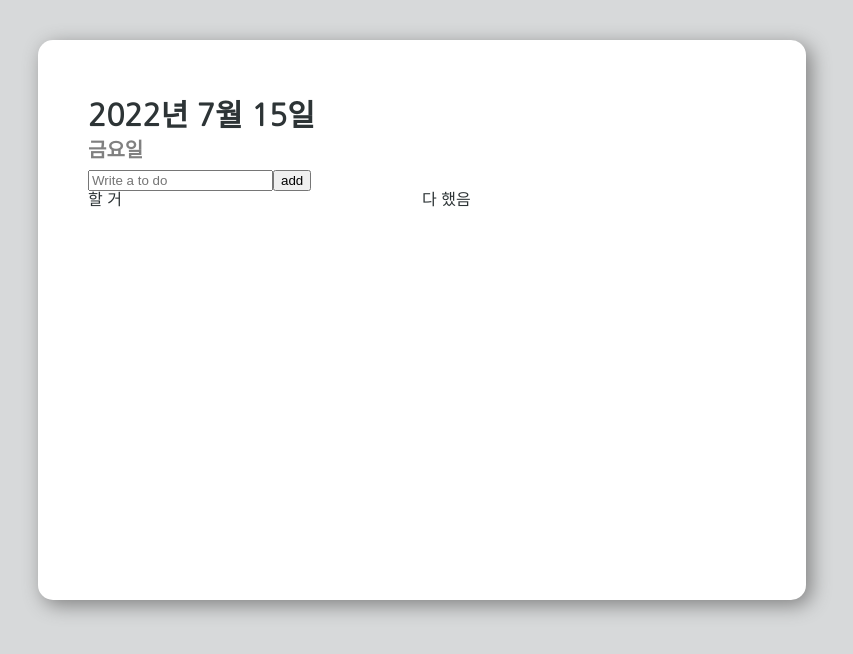
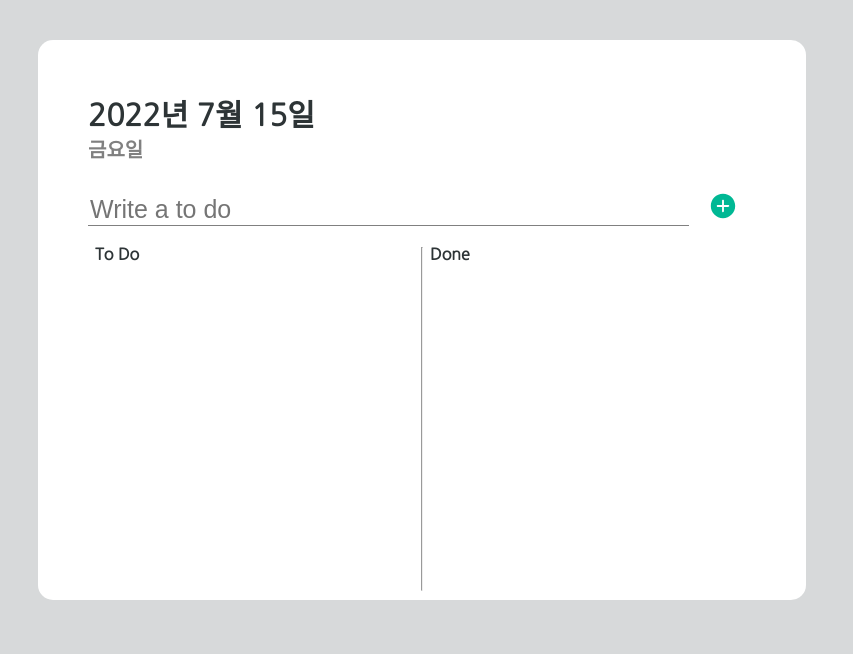
Before and after one commit to juhui88/todo-app, a React (Create React App) app: page / in a window 1280 px wide. Shown: the top 654 px of the page, without its empty margins (218-1071 px from the left). Built offline with nearby package versions, Linux system fonts and the light colour scheme.

Commit message:
css 완료

```diff
--- a/src/componenets/CreateToDo.tsx
+++ b/src/componenets/CreateToDo.tsx
@@ -1,10 +1,37 @@
 import { useForm } from "react-hook-form";
 import { useRecoilState } from "recoil";
+import styled from "styled-components";
 import { Categories, toDoState } from "./atom";
+import {IoIosAddCircle} from "react-icons/io";
 
 interface IForm {
     toDo: string;
   }
+
+const ToDoForm = styled.form`
+  width: 100%;
+  margin:10px 0 10px 0;
+  display: flex;
+  align-items: center;
+
+
+`
+const ToDoInput = styled.input`
+    border: none;
+    width: 90%;
+    font-size: 25px;
+    border-bottom: 1px solid gray;
+`
+const ToDoBtn = styled.button`
+    border: none;
+    background:none;
+    width:10%;
+    &:hover {
+        cursor: pointer;
+    }
+    font-size: 30px;
+    color: ${props =>props.theme.accentColor};
+`
 
 
 function CreateToDo() {
@@ -20,15 +47,15 @@ function CreateToDo() {
       };
     return (
         <div>
-            <form onSubmit={handleSubmit(handleValid)}>
-                <input {...register("toDo",
+            <ToDoForm onSubmit={handleSubmit(handleValid)}>
+                <ToDoInput {...register("toDo",
                     {
                         required: "Please write a To Do",
                     })}
                         placeholder="Write a to do"
                 />
-                <button>add</button>
-            </form>
+                <ToDoBtn><IoIosAddCircle/></ToDoBtn>
+            </ToDoForm>
         </div>
     )
 }
--- a/src/componenets/ToDo.tsx
+++ b/src/componenets/ToDo.tsx
@@ -1,7 +1,31 @@
 import React from "react";
 import { useSetRecoilState } from "recoil";
 import { Categories, IToDo, toDoState } from "./atom";
-import { BsCheckLg, BsFillArrowLeftSquareFill } from "react-icons/bs";
+import { BsCheckLg} from "react-icons/bs";
+import {FaArrowLeft} from"react-icons/fa";
+import {MdDeleteOutline} from "react-icons/md"
+import styled from "styled-components";
+
+const ToDoItem = styled.li`
+    margin: 10px 0 10px 0;
+    display: grid;
+    grid-template-columns: 1fr 6fr 1fr;
+`
+const ToDoItemBtn = styled.button`
+    background: none;
+    border:none;
+    color: #cbcbcb;
+    &:hover {
+        transition: all ease 0.2s 0s;
+        color: ${props => props.theme.accentColor};
+        cursor: pointer;
+    }
+`
+const ToDoItemDelBtn = styled(ToDoItemBtn)`
+    &:hover {
+        color: ${props => props.theme.textColor};
+    }
+`
 
 function ToDo({text, id, category}:IToDo) {
     const setToDos = useSetRecoilState(toDoState);
@@ -20,13 +44,13 @@ function ToDo({text, id, category}:IToDo) {
         }))
     }
     return (
-        <li>
+        <ToDoItem>
             {category === "TO_DO" ?
-                <button name = {Categories.DONE} onClick = {onChangeCategory}><BsCheckLg/></button> :
-                <button name = {Categories.TO_DO} onClick = {onChangeCategory}><BsFillArrowLeftSquareFill/></button>}
+                <ToDoItemBtn name = {Categories.DONE} onClick = {onChangeCategory}><BsCheckLg/></ToDoItemBtn> :
+                <ToDoItemBtn name = {Categories.TO_DO} onClick = {onChangeCategory}><FaArrowLeft/></ToDoItemBtn>}
             <span>{text}</span>
-            <button onClick={onDelete}>❌</button>
-        </li>
+            <ToDoItemDelBtn onClick={onDelete}><MdDeleteOutline/></ToDoItemDelBtn>
+        </ToDoItem>
     )
 }
 
--- a/src/componenets/ToDoList.tsx
+++ b/src/componenets/ToDoList.tsx
@@ -13,11 +13,11 @@ const Container = styled.div`
     height: 70vh;
     background: ${props => props.theme.itemBgColor};
     border-radius: 15px;
-    box-shadow: 5px 5px 20px gray;
     padding: 50px;
 `
 const Title = styled.div`
     font-size: 30px;
+    margin-bottom: 30px;
 `
 const DateYMD = styled.p`
     margin: 10px 0 10px 0;
@@ -27,12 +27,19 @@ const DateDay = styled(DateYMD)`
     font-size: 20px;
     color: gray;
 `
-const ToDoItemWrap = styled.div`
+const ToDoListWrap = styled.div`
     display:flex;
 
 `
-const ToDoItem = styled.div`
+const ToDoItemWrap = styled.div`
     width: 100%;
+    font-weight: bold;
+    margin: 0 7px;
+    height: 45vh;
+
+`
+const ToDoItemTitle = styled.div`
+    margin: 7px 0 10px 0;
 `
 
 const day = ["일", "월", "화", "수", "목", "금", "토"];
@@ -52,9 +59,9 @@ function TodoList() {
                 </DateDay>
             </Title>
             <CreateToDo/>
-            <ToDoItemWrap>
-                <ToDoItem>
-                    <span>할 거</span>
+            <ToDoListWrap>
+                <ToDoItemWrap>
+                    <ToDoItemTitle>To Do</ToDoItemTitle>
                     <ul>
                         {toDos.map(toDo => {
                             if (toDo.category === Categories.TO_DO) {
@@ -63,16 +70,17 @@ function TodoList() {
                         })}
 
                     </ul>
-                </ToDoItem>
-                <ToDoItem>
-                    <span>다 했음</span>
+                </ToDoItemWrap>
+                <hr/>
+                <ToDoItemWrap>
+                    <ToDoItemTitle>Done</ToDoItemTitle>
                     {toDos.map(toDo => {
                             if (toDo.category === Categories.DONE) {
                                 return <ToDo key = {toDo.id} {...toDo}/>
                             }
                         })}
-                </ToDoItem>
-            </ToDoItemWrap>
+                </ToDoItemWrap>
+            </ToDoListWrap>
 
             <div>
 
```
